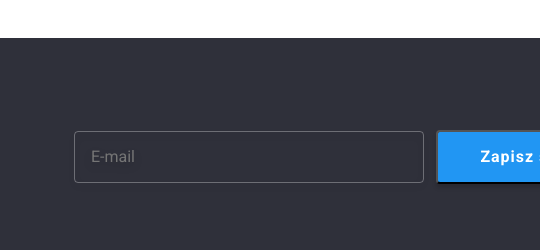
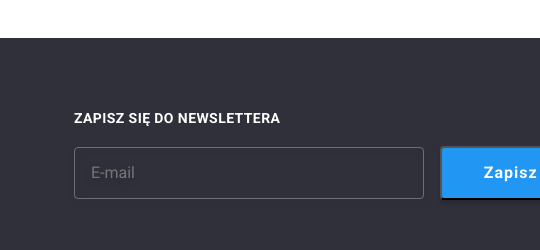
Before and after one commit to MalgorzataMarczynska/goit-markup-hw-06, a plain HTML site: page index.html in a window 1280 px wide. Shown: the part 2775-3025 px from the top of the page, 740-1280 px from the left. Drawn offline with nearby package versions, Linux system fonts and the light colour scheme.

Commit message:
poprawka label

```diff
--- a/css/styles.css
+++ b/css/styles.css
@@ -469,7 +469,6 @@ body {
 .contact-form {
   margin-left: 78px;
   margin-top: 12px;
-  font-size: 0px;
 }
 .contact-form-label {
   display: flex;
```
